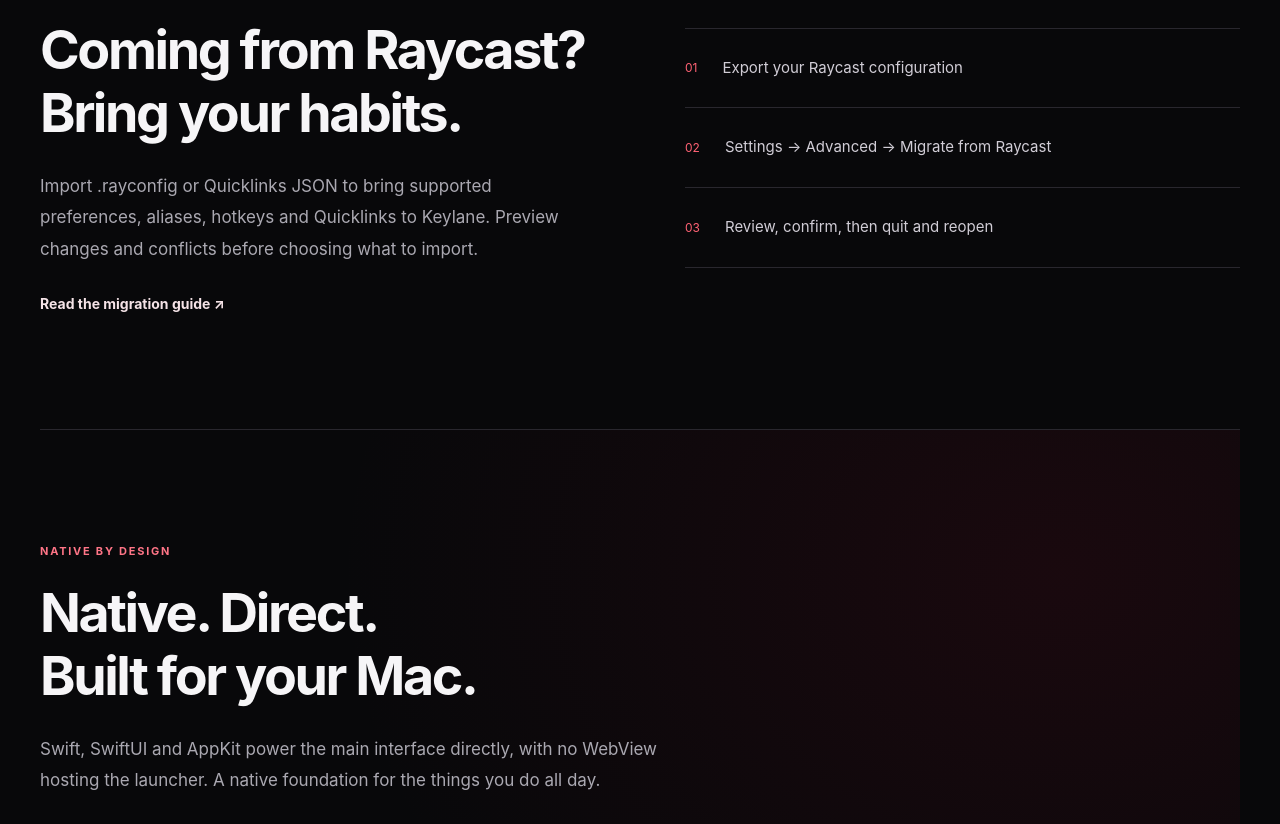
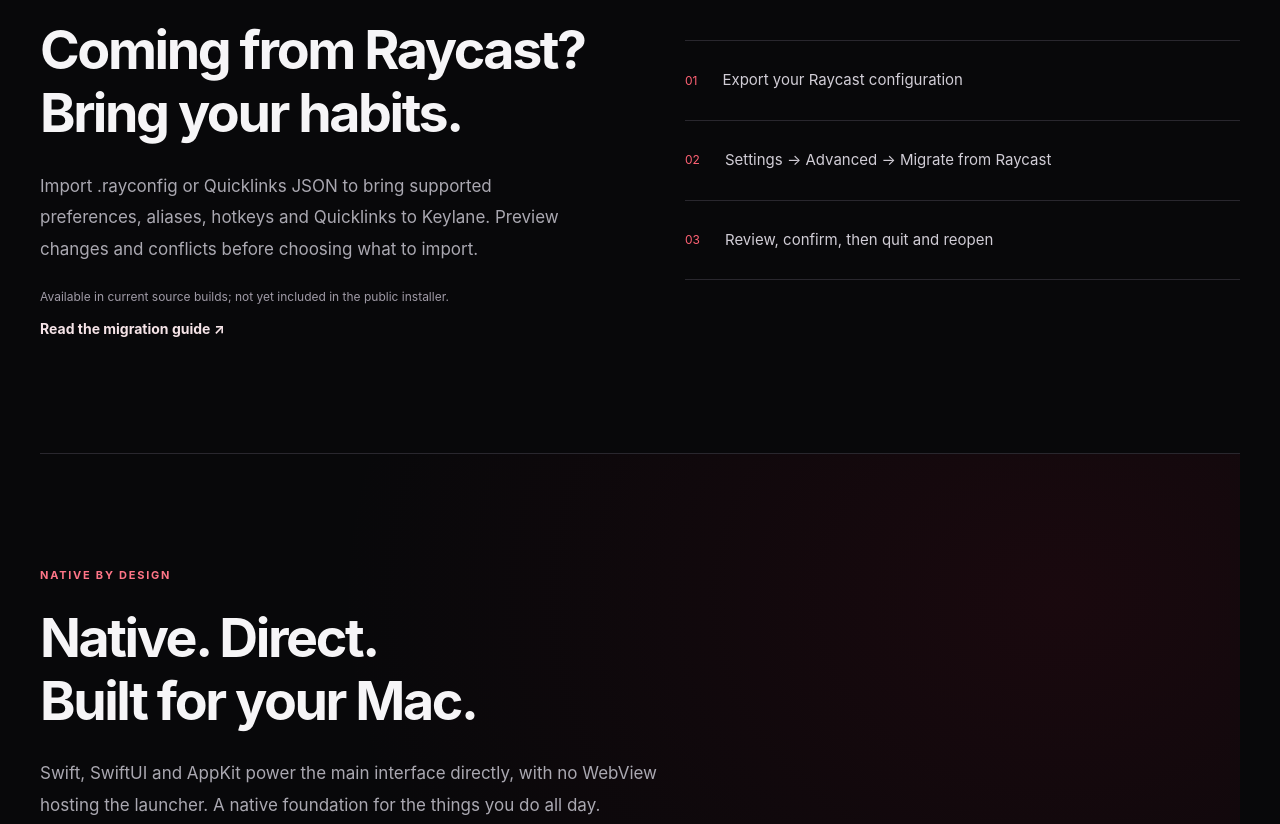
Before and after one commit to Acckion/Keylane, a plain HTML site: page website/en/index.html in a window 1280 px wide. Shown: the part 3117-3941 px from the top of the page. Drawn offline with Linux system fonts and the light colour scheme.

Commit message:
docs: clarify migration availability in source builds

```diff
--- a/website/en/index.html
+++ b/website/en/index.html
@@ -55,7 +55,7 @@
 
 
 <section id="migration" class="migration">
-<div><p class="eyebrow">KEEP YOUR WORKFLOW</p><h2>Coming from Raycast?<br>Bring your habits.</h2><p class="lead">Import .rayconfig or Quicklinks JSON to bring supported preferences, aliases, hotkeys and Quicklinks to Keylane. Preview changes and conflicts before choosing what to import.</p><a class="text-link" href="https://github.com/Acckion/Keylane/blob/main/README.en.md">Read the migration guide ↗</a></div>
+<div><p class="eyebrow">KEEP YOUR WORKFLOW</p><h2>Coming from Raycast?<br>Bring your habits.</h2><p class="lead">Import .rayconfig or Quicklinks JSON to bring supported preferences, aliases, hotkeys and Quicklinks to Keylane. Preview changes and conflicts before choosing what to import.</p><p class="fine-print">Available in current source builds; not yet included in the public installer.</p><a class="text-link" href="https://github.com/Acckion/Keylane/blob/main/README.en.md#move-from-raycast">Read the migration guide ↗</a></div>
 
 <ol class="migration-steps"><li><span>01</span><p>Export your Raycast configuration</p></li><li><span>02</span><p>Settings → Advanced → Migrate from Raycast</p></li><li><span>03</span><p>Review, confirm, then quit and reopen</p></li></ol>
 </section>
```
Also changed, not shown: website/index.html (+1 -1 lines).
